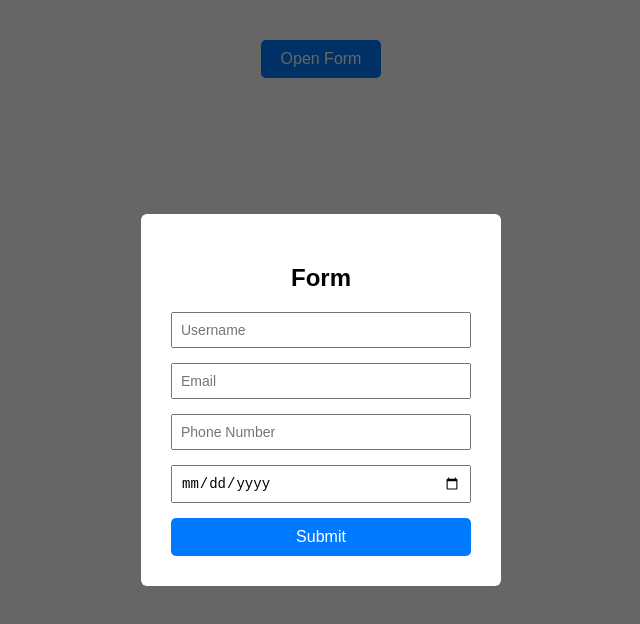
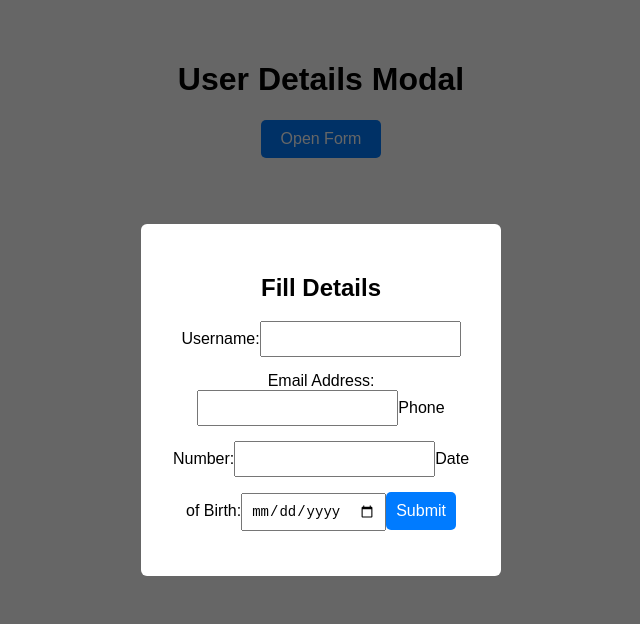
Before and after one commit to krishnapatidar01/xmodal, a React (Create React App) app: page / in a window 1280 px wide. Both pictures are taken after a click on the button "Open Form". Shown: the top 624 px of the page, without its empty margins (319-959 px from the left). Built offline with nearby package versions, Linux system fonts and the light colour scheme.

Commit message:
first commit

```diff
--- a/src/App.js
+++ b/src/App.js
@@ -7,8 +7,67 @@ function App() {
     username: "",
     email: "",
     phone: "",
-    dob: "",
+    dob: ""
   });
+
+  const handleChange = (e) => {
+    setFormData((prev) => ({
+      ...prev,
+      [e.target.id]: e.target.value
+    }));
+  };
+
+const handleSubmit = (e) => {
+  e.preventDefault();
+  const { username, email, phone, dob } = formData;
+
+  if (!username) {
+    alert("Please enter your username.");
+    return;
+  }
+
+  if (!email) {
+    alert("Please enter your email.");
+    return;
+  }
+
+  if (!email.includes("@")) {
+    alert("Invalid email. Please check your email address.");
+    return;
+  }
+
+  if (!phone) {
+    alert("Please enter your phone number.");
+    return;
+  }
+
+  if (!/^\d{10}$/.test(phone)) {
+    alert("Invalid phone number. Please enter a 10-digit phone number.");
+    return;
+  }
+
+  if (!dob) {
+    alert("Please enter your date of birth.");
+    return;
+  }
+
+  const today = new Date();
+  const enteredDate = new Date(dob);
+  if (enteredDate > today) {
+    alert("Invalid date of birth.");
+    return;
+  }
+
+  // All validations passed
+  setShowModal(false);
+  setFormData({
+    username: "",
+    email: "",
+    phone: "",
+    dob: ""
+  });
+};
+
 
   const handleClickOutside = (e) => {
     if (e.target.className === "modal") {
@@ -23,72 +82,57 @@ function App() {
     return () => window.removeEventListener("click", handleClickOutside);
   }, [showModal]);
 
-  const handleChange = (e) => {
-    setFormData({ ...formData, [e.target.id]: e.target.value });
-  };
-
-  const handleSubmit = () => {
-    const { username, email, phone, dob } = formData;
-    if (!username || !email || !phone || !dob) {
-      alert("Please fill out all the fields.");
-      return;
-    }
-    if (!email.includes("@")) {
-      alert("Invalid email. Please check your email address.");
-      return;
-    }
-    if (!/^\d{10}$/.test(phone)) {
-      alert("Invalid phone number. Please enter a 10-digit phone number.");
-      return;
-    }
-    const selectedDate = new Date(dob);
-    const today = new Date();
-    if (selectedDate > today) {
-      alert("Invalid date of birth. Please enter a valid date.");
-      return;
-    }
-
-    // Success: reset form and modal
-    setFormData({ username: "", email: "", phone: "", dob: "" });
-    setShowModal(false);
-  };
-
   return (
     <div className="App">
+      <h1>User Details Modal</h1>
       <button onClick={() => setShowModal(true)}>Open Form</button>
 
       {showModal && (
         <div className="modal">
           <div className="modal-content">
-            <h2>Form</h2>
+            <form method="post">
+            <h2>Fill Details</h2>
+
+            <label>Username:</label>
             <input
               id="username"
-              placeholder="Username"
+              type="text"
               value={formData.username}
               onChange={handleChange}
+              required
             />
+
+            <label>Email Address:</label>
             <input
               id="email"
-              placeholder="Email"
+              type="email"
               value={formData.email}
               onChange={handleChange}
+              required
             />
+
+            <label>Phone Number:</label>
             <input
               id="phone"
-              placeholder="Phone Number"
+              type="number"
               value={formData.phone}
               onChange={handleChange}
+              required
             />
+
+            <label>Date of Birth:</label>
             <input
               id="dob"
               type="date"
-              placeholder="Date of Birth"
               value={formData.dob}
               onChange={handleChange}
+              required
             />
+
             <button className="submit-button" onClick={handleSubmit}>
               Submit
             </button>
+            </form>
           </div>
         </div>
       )}
```
